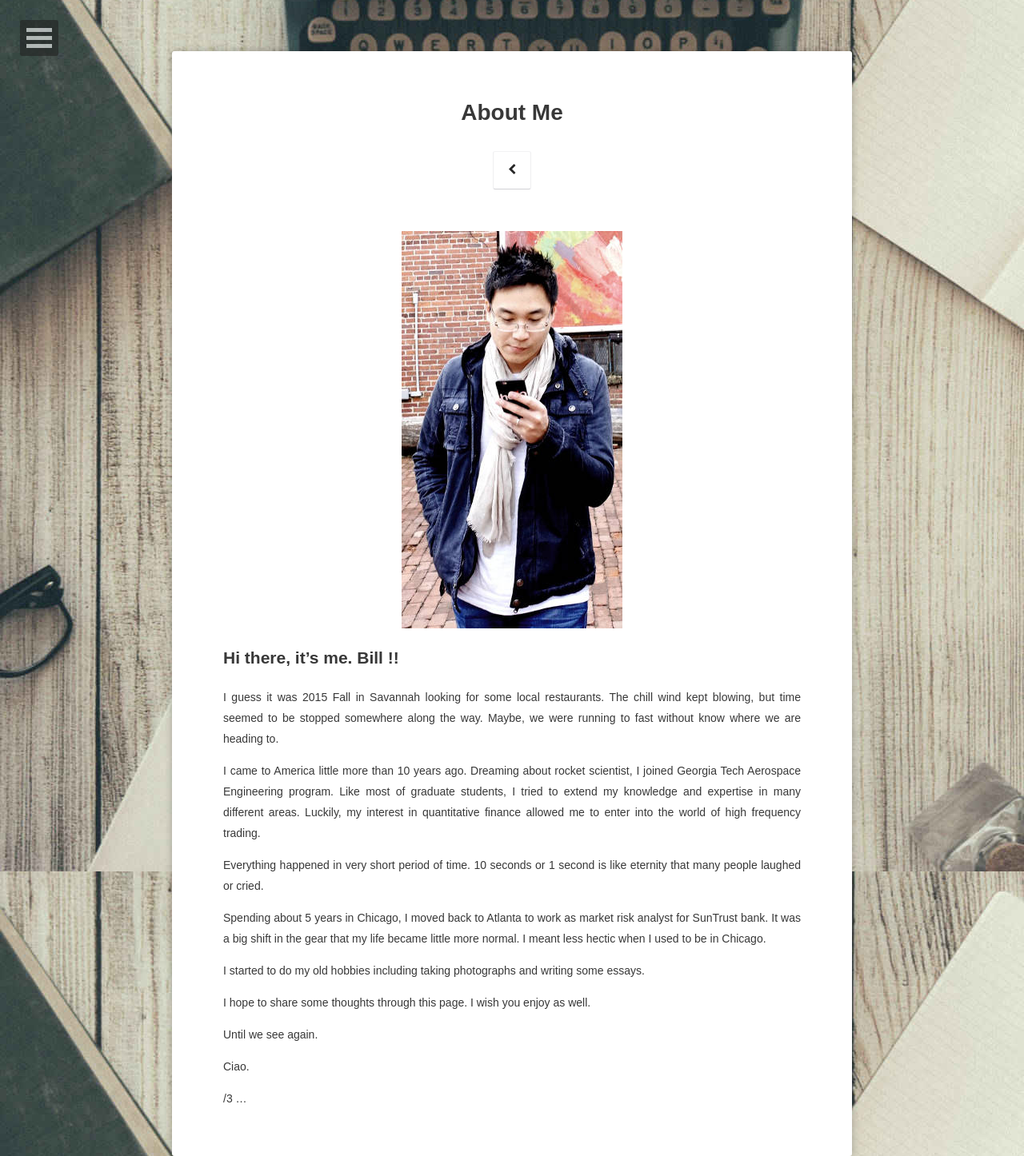
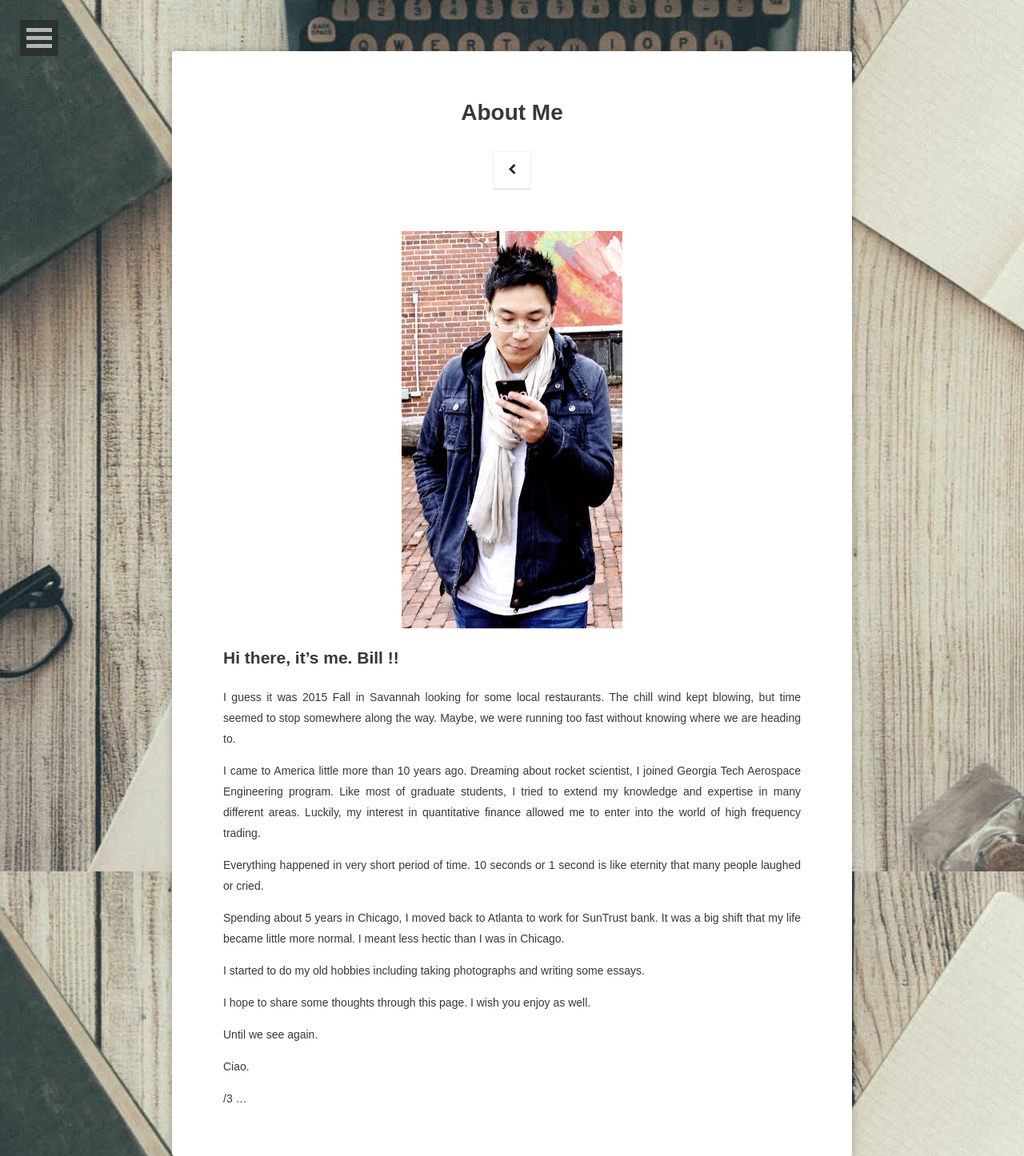
Before and after one commit to tobillsung-doc/tobillsung-doc.github.io, a Jekyll site: the page built from about/index.md, in a window 1280 px wide. Shown: the whole page at 80% size. Built offline with Jekyll 4.4.1, drawn with Linux system fonts in a browser that asks for light colours; some web fonts are replaced; comment, search, counter and statistics services are not loaded.

```diff
--- a/about/index.md
+++ b/about/index.md
@@ -1,20 +1,20 @@
 ---
 layout: page
 title: About Me
-tags: [about, Jekyll, theme, moon]
+tags: [about, Bill]
 date: 2016-07-01
 ---
 
 ![myself](/assets/img/myself.jpeg){:class="img-responsive"}
 
 ## Hi there, it's me. Bill !!
-I guess it was 2015 Fall in Savannah looking for some local restaurants. The chill wind kept blowing, but time seemed to be stopped somewhere along the way. Maybe, we were running to fast without know where we are heading to.
+I guess it was 2015 Fall in Savannah looking for some local restaurants. The chill wind kept blowing, but time seemed to stop somewhere along the way. Maybe, we were running too fast without knowing where we are heading to.
 
 I came to America little more than 10 years ago. Dreaming about rocket scientist, I joined Georgia Tech Aerospace Engineering program. Like most of graduate students, I tried to extend my knowledge and expertise in many different areas. Luckily, my interest in quantitative finance allowed me to enter into the world of high frequency trading.
 
 Everything happened in very short period of time. 10 seconds or 1 second is like eternity that many people laughed or cried.
 
-Spending about 5 years in Chicago, I moved back to Atlanta to work as market risk analyst for SunTrust bank. It was a big shift in the gear that my life became little more normal. I meant less hectic when I used to be in Chicago.
+Spending about 5 years in Chicago, I moved back to Atlanta to work for SunTrust bank. It was a big shift that my life became little more normal. I meant less hectic than I was in Chicago.
 
 I started to do my old hobbies including taking photographs and writing some essays.
 
```
